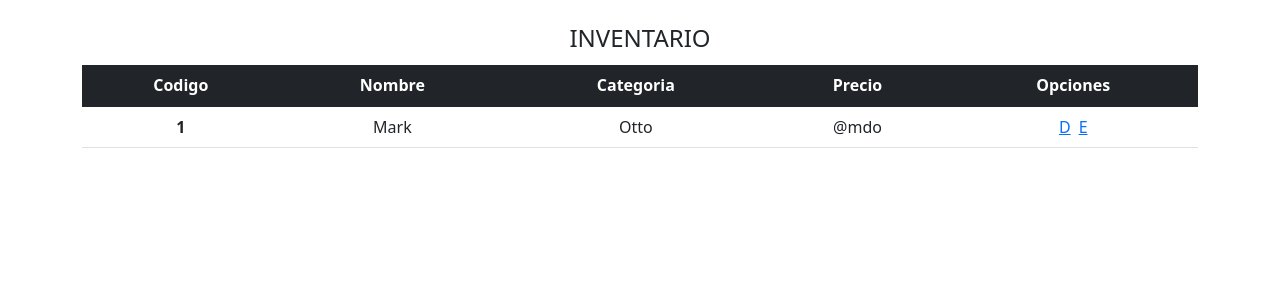
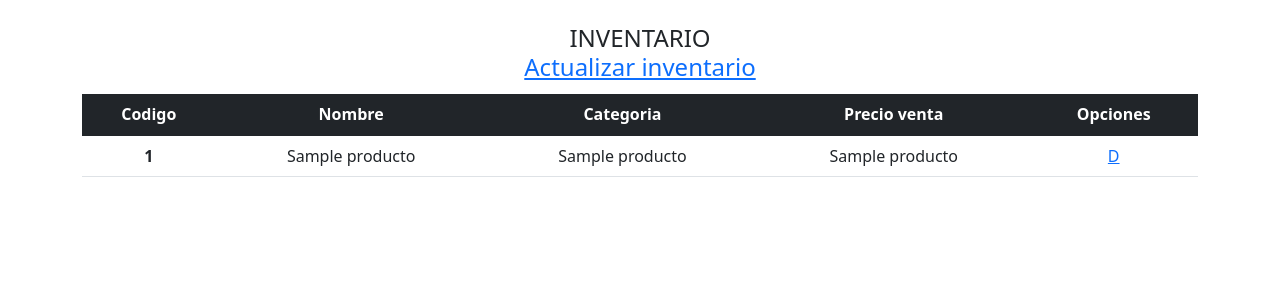
Before and after one commit to CamiloRodriguez-1213/Software-Contable, a Flask app: template templates/views/inventory/index.html in a window 1280 px wide. Shown: the part 56-356 px from the top of the page. Run offline with Flask 2, Linux system fonts and the light colour scheme; the template is opened without the code that fills it: most values are stand-ins (such as "Sample title", 1, 10 or a date in 2020).

Commit message:
Solucion de bugs

```diff
--- a/app.py
+++ b/app.py
@@ -34,37 +34,41 @@ def logout():
 @app.route("/inventario", methods=["GET", "POST"])
 def inventory():
     if verifyLogin():
-        #if request.method=='POST':
-        #    return render_template("views/inventory/inventory.html")
-        print(session.get('rol'))
-        return render_template("views/inventory/index.html")
+        if session.get('rol') == 'administrador':
+            productos = GetProductosController.ControllerGetProducts()
+            return render_template("views/inventory/index.html", productos=productos)
+        else:
+            return render_template("index.html")
     else:
         return render_template("views/auth/login.html")
 
 @app.route("/crear-producto", methods=["GET", "POST"])
 def CretePorduct():
     if verifyLogin():
-        db_categorias = GetCategoriasController.ControllerGetCategorias()
-        db_proveedores = GetProveedoresController.ControllerGetProveedores()
-        if request.method=='POST':
-            session['db_categorias'] = db_categorias
-            id = request.form['id']
-            codigo = ValidationsController.number(request.form['cod_product'])
-            precio_venta = ValidationsController.number(request.form['precio_venta'])
-            existencia = ValidationsController.number(request.form['existencia'])
-            proveedor = ValidationsController.number(request.form['proveedor'])
-            cantidad_compra = ValidationsController.number(request.form['cantidad_compra'])
-            valor_unitario = ValidationsController.number(request.form['valor_unitario'])
-            descuento = ValidationsController.number(request.form['descuento'])
-            impuesto = ValidationsController.number(request.form['impuesto'])
-            nombre = request.form['nombre']
-            categoria = 0
-            if id == '':
-                categoria = ValidationsController.number(request.form['categoria'])
-            if not CreateProductController.ValidationsCreate(id, codigo, nombre, categoria, precio_venta, existencia, proveedor, cantidad_compra, valor_unitario, descuento, impuesto):
-                return render_template("views/inventory/products/create.html", db_categorias = db_categorias, db_proveedores = db_proveedores, id = id, cod_product = codigo, nombre = nombre, categoria=categoria, precio_venta = precio_venta, existencia = existencia, proveedor = proveedor, cantidad_compra = cantidad_compra, valor_unitario = valor_unitario, descuento = descuento, impuesto = impuesto)
-            return redirect(url_for('CretePorduct'))
-        return render_template("views/inventory/products/create.html", db_categorias = db_categorias, db_proveedores = db_proveedores, id='')
+        if session.get('rol') == 'administrador':
+            db_categorias = GetCategoriasController.ControllerGetCategorias()
+            db_proveedores = GetProveedoresController.ControllerGetProveedores()
+            if request.method=='POST':
+                session['db_categorias'] = db_categorias
+                id = request.form['id']
+                codigo = ValidationsController.number(request.form['cod_product'])
+                precio_venta = ValidationsController.number(request.form['precio_venta'])
+                existencia = ValidationsController.number(request.form['existencia'])
+                proveedor = ValidationsController.number(request.form['proveedor'])
+                cantidad_compra = ValidationsController.number(request.form['cantidad_compra'])
+                valor_unitario = ValidationsController.number(request.form['valor_unitario'])
+                descuento = ValidationsController.number(request.form['descuento'])
+                impuesto = ValidationsController.number(request.form['impuesto'])
+                nombre = request.form['nombre']
+                categoria = 0
+                if id == '':
+                    categoria = ValidationsController.number(request.form['categoria'])
+                if not CreateProductController.ValidationsCreate(id, codigo, nombre, categoria, precio_venta, existencia, proveedor, cantidad_compra, valor_unitario, descuento, impuesto):
+                    return render_template("views/inventory/products/create.html", db_categorias = db_categorias, db_proveedores = db_proveedores, id = id, cod_product = codigo, nombre = nombre, categoria=categoria, precio_venta = precio_venta, existencia = existencia, proveedor = proveedor, cantidad_compra = cantidad_compra, valor_unitario = valor_unitario, descuento = descuento, impuesto = impuesto)
+                return redirect(url_for('CretePorduct'))
+            return render_template("views/inventory/products/create.html", db_categorias = db_categorias, db_proveedores = db_proveedores, id='')
+        else:
+            return render_template("index.html")
     else:
         return render_template("views/auth/login.html")
 
--- a/controllers/consult/GetProductosController.py
+++ b/controllers/consult/GetProductosController.py
@@ -1,4 +1,8 @@
+from webbrowser import get
 from models import getProductsModel
 
 def ControllerGetProductsWithCodigo(codigo):
     return getProductsModel.GetProductWithCodigo(codigo=codigo)
+
+def ControllerGetProducts():
+    return getProductsModel.GetInventario()
--- a/templates/views/inventory/index.html
+++ b/templates/views/inventory/index.html
@@ -7,7 +7,12 @@
 <div class="container mt-4" >
     <div class="row">
         <div class="col-12 text-center mb-1">
-            <div class="h4">INVENTARIO</div>
+            <div class="h4">
+                INVENTARIO
+                <div>
+                    <a href="{{ url_for('CretePorduct') }}">Actualizar inventario</a>
+                </div>
+            </div>
         </div>
         <div class="col-12 mb-3">
             <table class="table">
@@ -16,18 +21,20 @@
                         <th scope="col">Codigo</th>
                         <th scope="col">Nombre</th>
                         <th scope="col">Categoria</th>
-                        <th scope="col">Precio</th>
+                        <th scope="col">Precio venta</th>
                         <th scope="col">Opciones</th>
                     </tr>
                 </thead>
                 <tbody>
-                    <tr class="text-center">
-                        <th scope="row">1</th>
-                        <td>Mark</td>
-                        <td>Otto</td>
-                        <td>@mdo</td>
-                        <td><a class="px-1" href="">D</a><a class="px-1" href="">E</a></td>
-                    </tr>
+                    {% for producto in productos %}
+                        <tr class="text-center">
+                            <th scope="row">{{ producto[0] }}</th>
+                            <td>{{ producto[1] }}</td>
+                            <td>{{ producto[2] }}</td>
+                            <td>{{ producto[3] }}</td>
+                            <td><a class="px-1" href="">D</a></td>
+                        </tr>
+                    {% endfor %}
                 </tbody>
               </table>
         </div>
```
Also changed, not shown: models/getProductsModel.py (+3 -5 lines).
